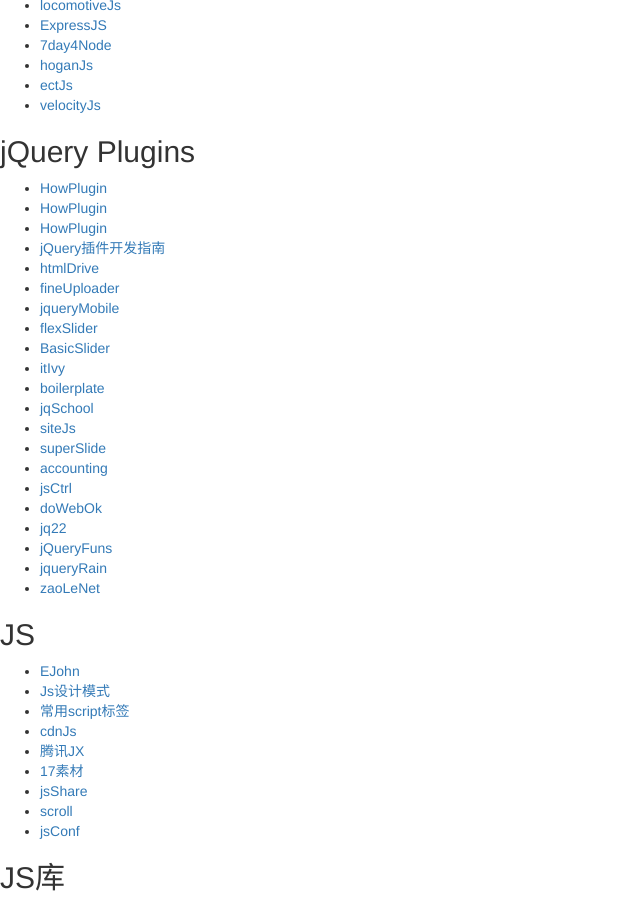
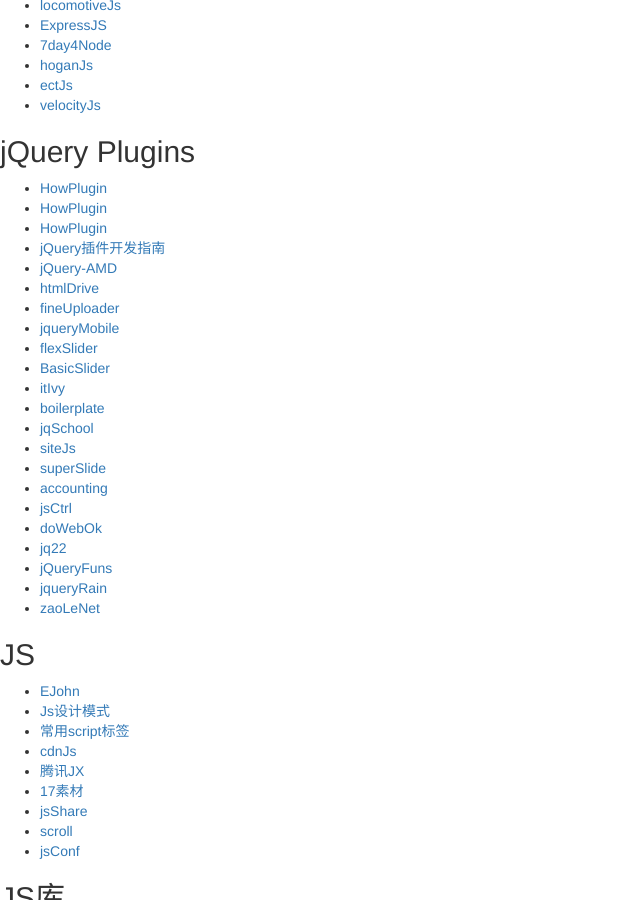
Before and after one commit to wkylin/wkylin.github.com, a Jekyll site: the page built from jslink.html, in a window 1280 px wide and 900 px high, scrolled down 1755 px. Shown: the whole window, without its empty margins (0-640 px from the left). Built offline with Jekyll 4.4.1, drawn with Linux system fonts in a browser that asks for light colours; nearby versions of some CDN libraries; library files that are not in the unit come from our copies; comment, search, counter and statistics services are not loaded.

Commit message:
jQuery AMD

```diff
--- a/jslink.html
+++ b/jslink.html
@@ -75,6 +75,7 @@
     <li class="ui-list-item"><a href="http://debuggable.com/posts/how-to-write-jquery-plugins:4f72ab2e-7310-4a74-817a-0a04cbdd56cb" target="_blank">HowPlugin</a></li>
     <li class="ui-list-item"><a href="http://blog.teamtreehouse.com/writing-your-own-jquery-plugins" target="_blank">HowPlugin</a></li>
     <li class="ui-list-item"><a href="http://www.muzilei.com/archives/466" target="_blank">jQuery插件开发指南</a></li>
+    <li class="ui-list-item"><a href="http://www.css88.com/archives/4826" target="_blank">jQuery-AMD</a></li>
     <li class="ui-list-item"><a href="http://www.htmldrive.net" target="_blank">htmlDrive</a></li>
     <li class="ui-list-item"><a href="http://fineuploader.com" target="_blank">fineUploader</a></li>
     <li class="ui-list-item"><a href="http://jquerymobile.com" target="_blank">jqueryMobile</a></li>
```
